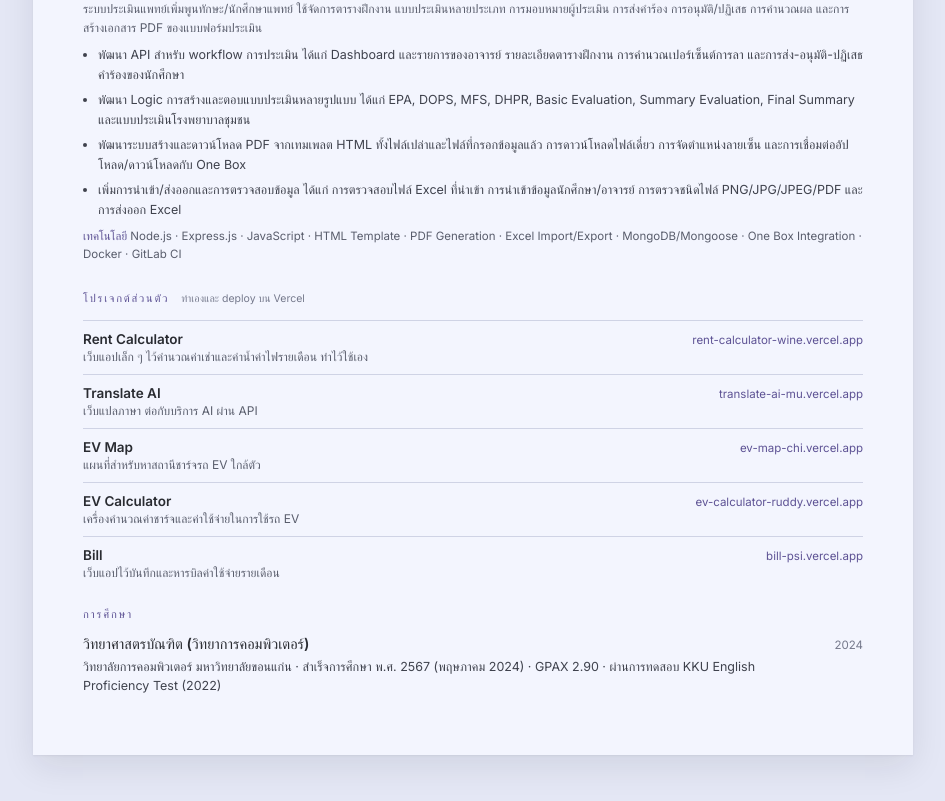
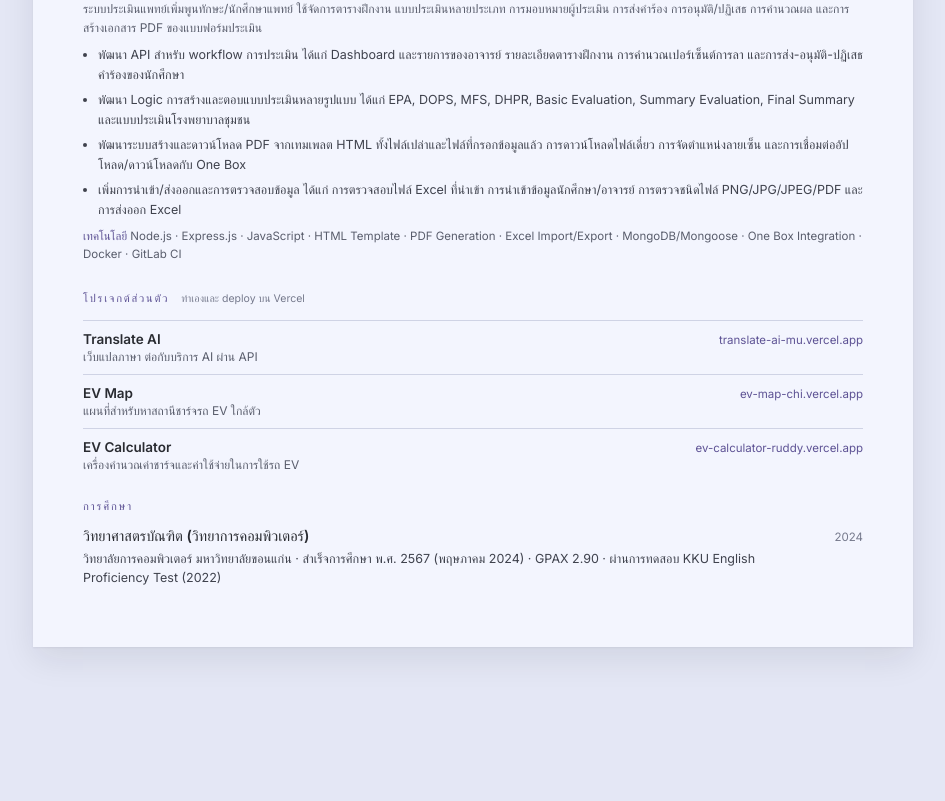
Before and after one commit to piyawat001/resume, a Vue app: page / in a window 1280 px wide. Shown: the part 1928-2729 px from the top of the page, without its empty margins (167-1112 px from the left). After the commit the page ends 2635 px from the top, so only its background shows below. Built offline with nearby package versions, Linux system fonts and the light colour scheme; a web font is replaced by a local one.

Commit message:
Remove Bill and Rent Calculator projects

```diff
--- a/src/content/resume.ts
+++ b/src/content/resume.ts
@@ -42,11 +42,6 @@ export type Resume = {
 
 const personalProjectsTh = [
   {
-    title: 'Rent Calculator',
-    summary: 'เว็บแอปเล็ก ๆ ไว้คำนวณค่าเช่าและค่าน้ำค่าไฟรายเดือน ทำไว้ใช้เอง',
-    url: 'https://rent-calculator-wine.vercel.app',
-  },
-  {
     title: 'Translate AI',
     summary: 'เว็บแปลภาษา ต่อกับบริการ AI ผ่าน API',
     url: 'https://translate-ai-mu.vercel.app',
@@ -61,19 +56,9 @@ const personalProjectsTh = [
     summary: 'เครื่องคำนวณค่าชาร์จและค่าใช้จ่ายในการใช้รถ EV',
     url: 'https://ev-calculator-ruddy.vercel.app',
   },
-  {
-    title: 'Bill',
-    summary: 'เว็บแอปไว้บันทึกและหารบิลค่าใช้จ่ายรายเดือน',
-    url: 'https://bill-psi.vercel.app',
-  },
 ];
 
 const personalProjectsEn = [
-  {
-    title: 'Rent Calculator',
-    summary: 'A small web app for working out monthly rent and utility costs, built for my own use',
-    url: 'https://rent-calculator-wine.vercel.app',
-  },
   {
     title: 'Translate AI',
     summary: 'A translation tool on the web, wired up to an AI service through its API',
@@ -88,11 +73,6 @@ const personalProjectsEn = [
     title: 'EV Calculator',
     summary: 'A calculator for EV charging costs and day-to-day running expenses',
     url: 'https://ev-calculator-ruddy.vercel.app',
-  },
-  {
-    title: 'Bill',
-    summary: 'A web app for tracking and splitting monthly bills',
-    url: 'https://bill-psi.vercel.app',
   },
 ];
 
```
